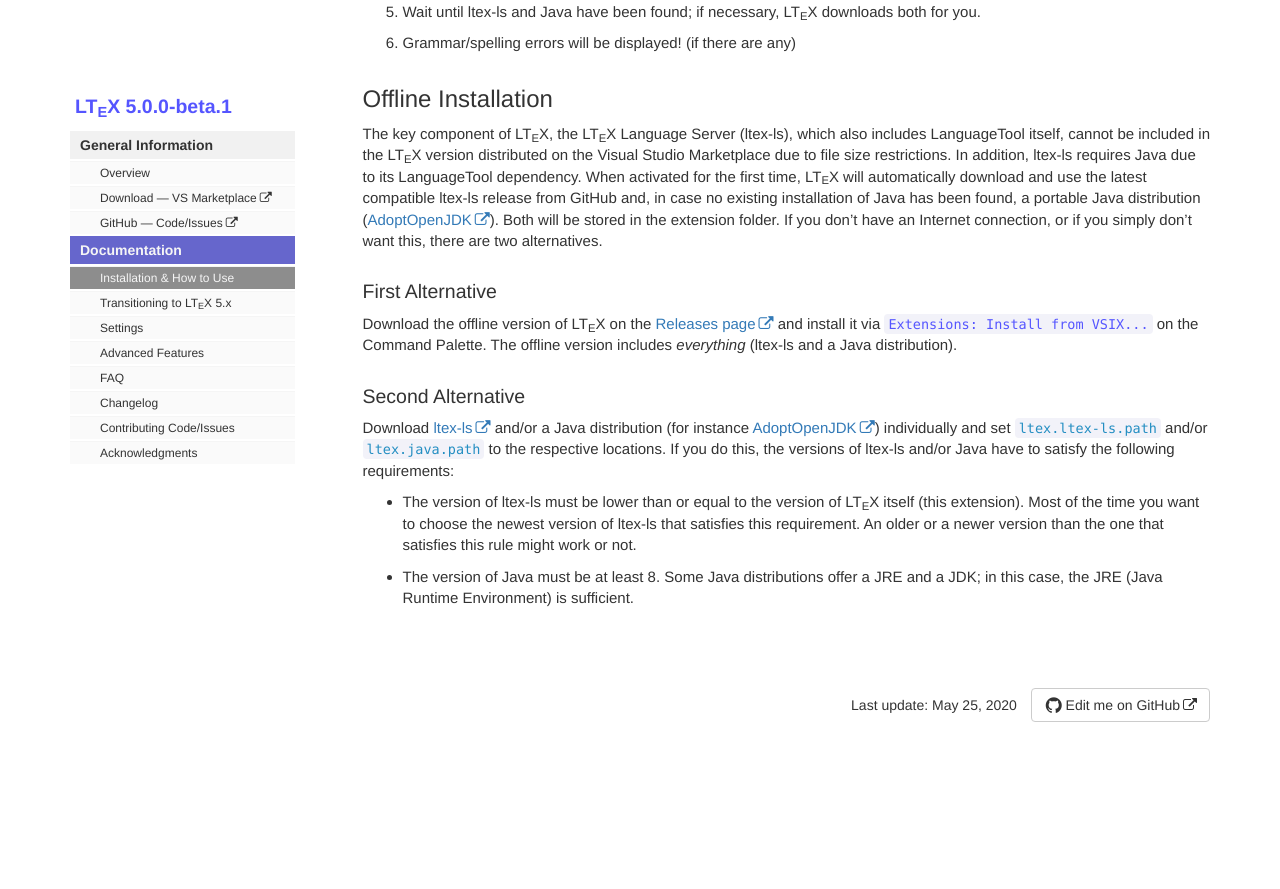
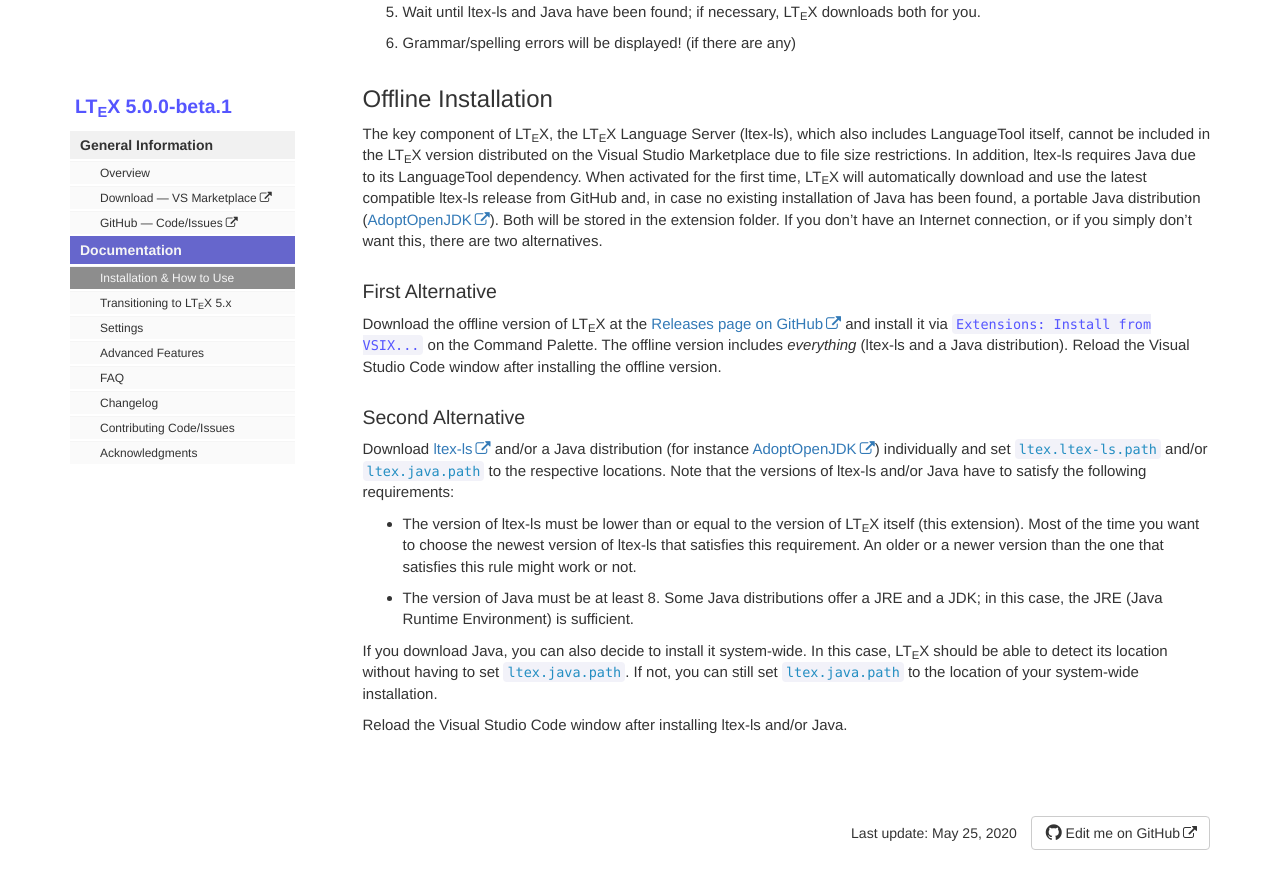
Before and after one commit to valentjn/vscode-ltex, a Jekyll site: the page built from pages/docs/installation-how-to-use.md, in a window 1280 px wide and 900 px high, scrolled down 501 px. Shown: the top 889 px of the window. Built offline with Jekyll 4.4.1, drawn with Linux system fonts in a browser that asks for light colours; comment, search, counter and statistics services are not loaded; before the commit the page ends 1273 px from its top, so only the background shows below that.

Commit message:
Update offline instructions

```diff
--- a/pages/docs/installation-how-to-use.md
+++ b/pages/docs/installation-how-to-use.md
@@ -25,11 +25,15 @@
 
 ### First Alternative
 
-Download the offline version of LTeX on the [Releases page](https://github.com/valentjn/vscode-ltex/releases) and install it via `Extensions: Install from VSIX...` on the Command Palette. The offline version includes _everything_ (ltex-ls and a Java distribution).
+Download the offline version of LTeX at the [Releases page on GitHub](https://github.com/valentjn/vscode-ltex/releases) and install it via `Extensions: Install from VSIX...` on the Command Palette. The offline version includes _everything_ (ltex-ls and a Java distribution). Reload the Visual Studio Code window after installing the offline version.
 
 ### Second Alternative
 
-Download [ltex-ls](https://github.com/valentjn/ltex-ls/releases) and/or a Java distribution (for instance [AdoptOpenJDK](https://adoptopenjdk.net/)) individually and set [`ltex.ltex-ls.path`](settings.html#ltexltex-lspath) and/or [`ltex.java.path`](settings.html#ltexjavapath) to the respective locations. If you do this, the versions of ltex-ls and/or Java have to satisfy the following requirements:
+Download [ltex-ls](https://github.com/valentjn/ltex-ls/releases) and/or a Java distribution (for instance [AdoptOpenJDK](https://adoptopenjdk.net/)) individually and set [`ltex.ltex-ls.path`](settings.html#ltexltex-lspath) and/or [`ltex.java.path`](settings.html#ltexjavapath) to the respective locations. Note that the versions of ltex-ls and/or Java have to satisfy the following requirements:
 
 - The version of ltex-ls must be lower than or equal to the version of LTeX itself (this extension). Most of the time you want to choose the newest version of ltex-ls that satisfies this requirement. An older or a newer version than the one that satisfies this rule might work or not.
 - The version of Java must be at least 8. Some Java distributions offer a JRE and a JDK; in this case, the JRE (Java Runtime Environment) is sufficient.
+
+If you download Java, you can also decide to install it system-wide. In this case, LTeX should be able to detect its location without having to set [`ltex.java.path`](settings.html#ltexjavapath). If not, you can still set [`ltex.java.path`](settings.html#ltexjavapath) to the location of your system-wide installation.
+
+Reload the Visual Studio Code window after installing ltex-ls and/or Java.
```
